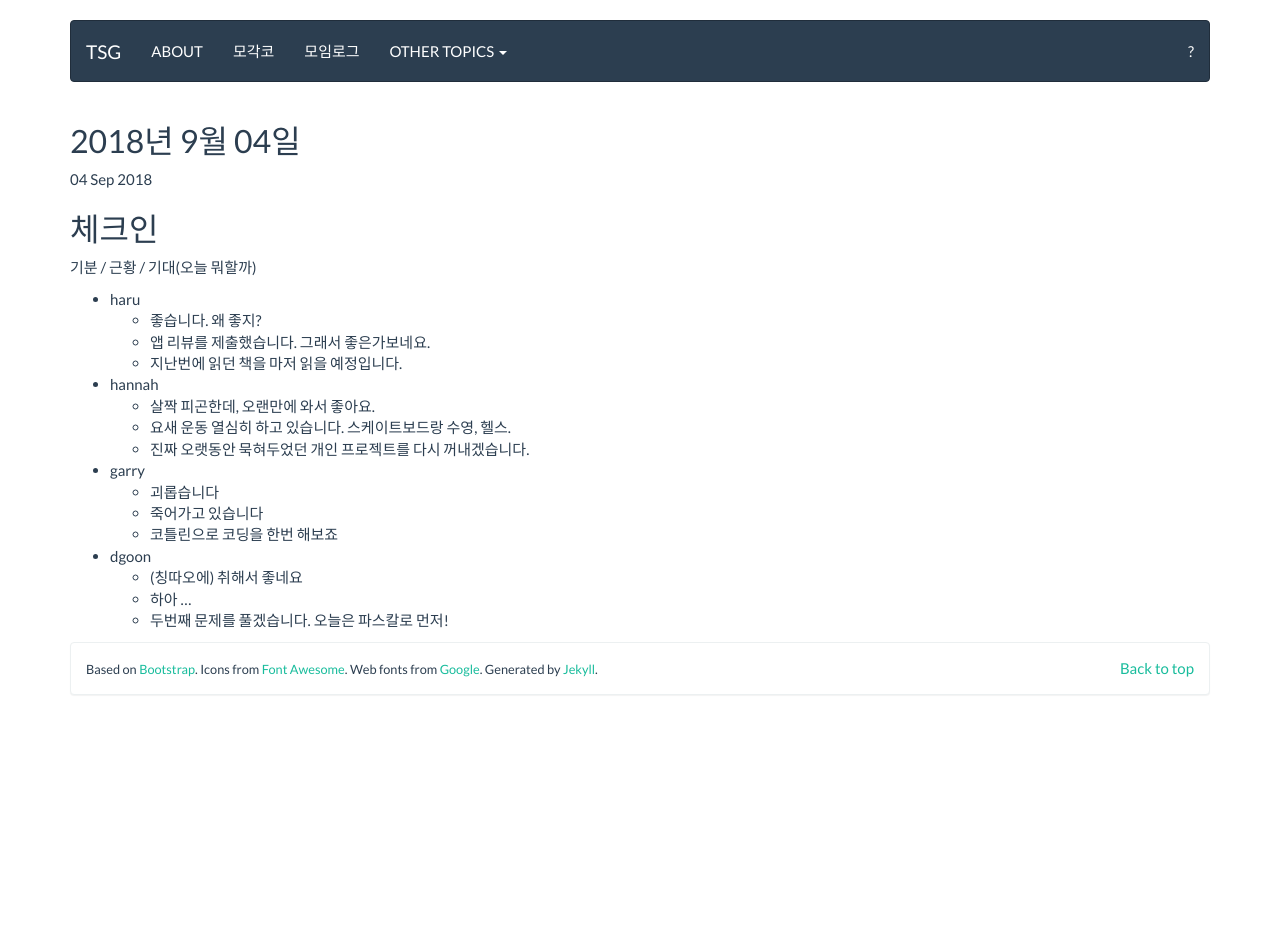
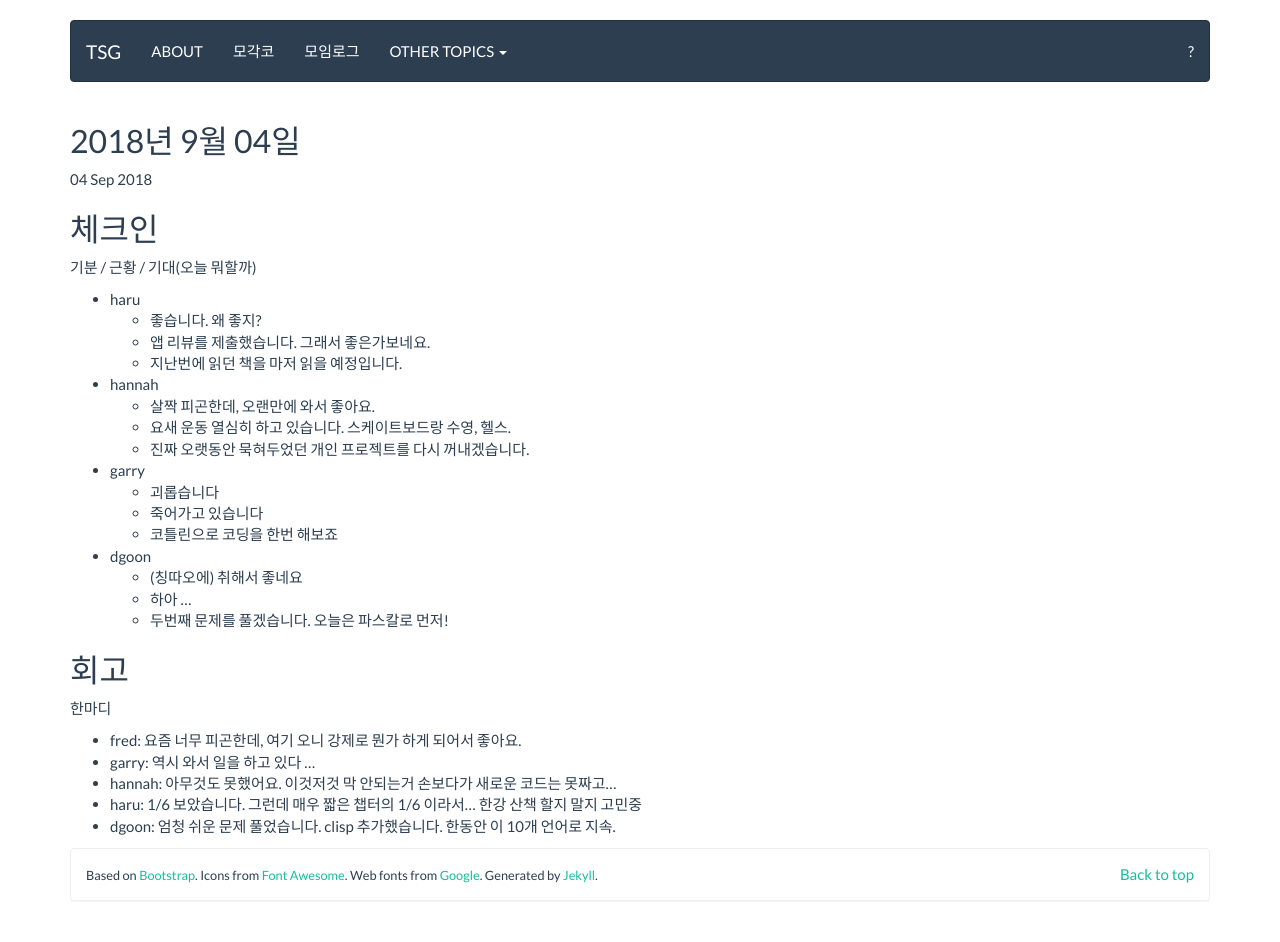
Before and after one commit to tuestudy/tuestudy.github.io, a Jekyll site: the page built from _posts/2018-09-04-meeting.markdown, in a window 1280 px wide. Built offline with Jekyll 4.4.1, drawn with Linux system fonts in a browser that asks for light colours; before the commit the page ends 900 px from its top, so only the background shows below that.

Commit message:
2018/09/04 회고

```diff
--- a/_posts/2018-09-04-meeting.markdown
+++ b/_posts/2018-09-04-meeting.markdown
@@ -26,3 +26,13 @@
   * (칭따오에) 취해서 좋네요
   * 하아 ...
   * 두번째 문제를 풀겠습니다. 오늘은 파스칼로 먼저!
+
+## 회고
+
+한마디
+
+* fred: 요즘 너무 피곤한데, 여기 오니 강제로 뭔가 하게 되어서 좋아요.
+* garry: 역시 와서 일을 하고 있다 ...
+* hannah: 아무것도 못했어요. 이것저것 막 안되는거 손보다가 새로운 코드는 못짜고...
+* haru: 1/6 보았습니다. 그런데 매우 짧은 챕터의 1/6 이라서... 한강 산책 할지 말지 고민중
+* dgoon: 엄청 쉬운 문제 풀었습니다. clisp 추가했습니다. 한동안 이 10개 언어로 지속.
```
